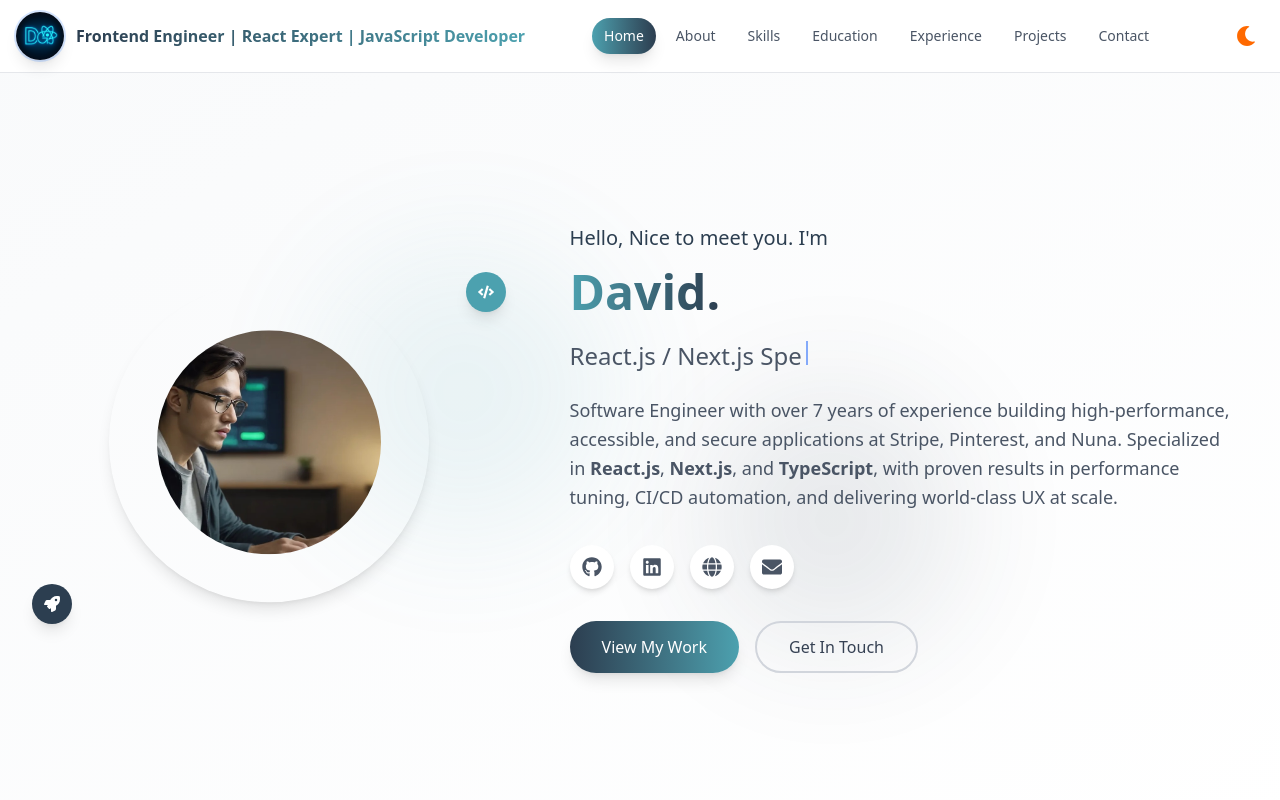
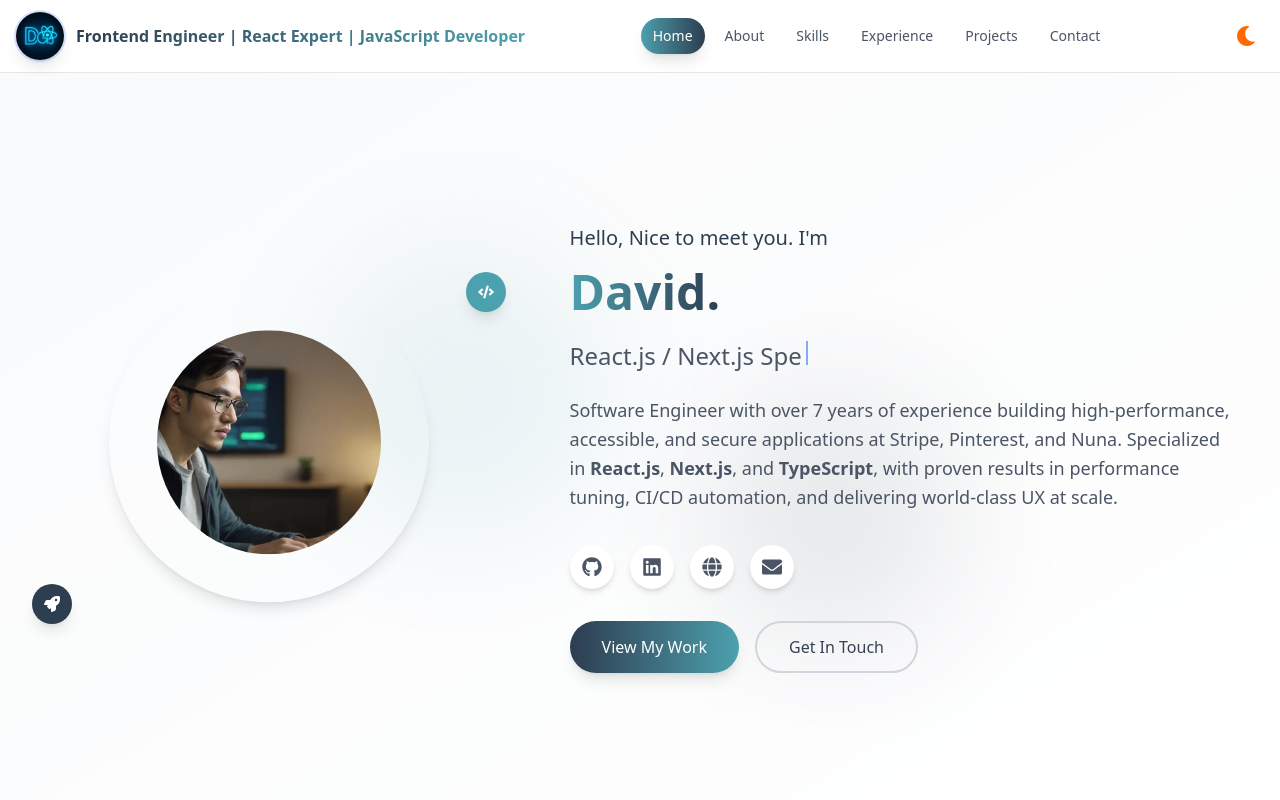
Before and after one commit to ezio421511/portfolio-front-lee, a React (Vite) app: page / in a window 1280 px wide. Shown: the top 800 px of the page. Built offline with nearby package versions, Linux system fonts and the light colour scheme.

Commit message:
Update Navbar.jsx

```diff
--- a/src/components/Navbar.jsx
+++ b/src/components/Navbar.jsx
@@ -12,7 +12,6 @@ const Navbar = () => {
     { name: "Home", href: "#home", id: "home" },
     { name: "About", href: "#about", id: "about" },
         { name: "Skills", href: "#skills", id: "skills" },
-    { name: "Education", href: "#education", id: "education" },
     { name: "Experience", href: "#experience", id: "experience" },
     { name: "Projects", href: "#projects", id: "projects" },
 
```
